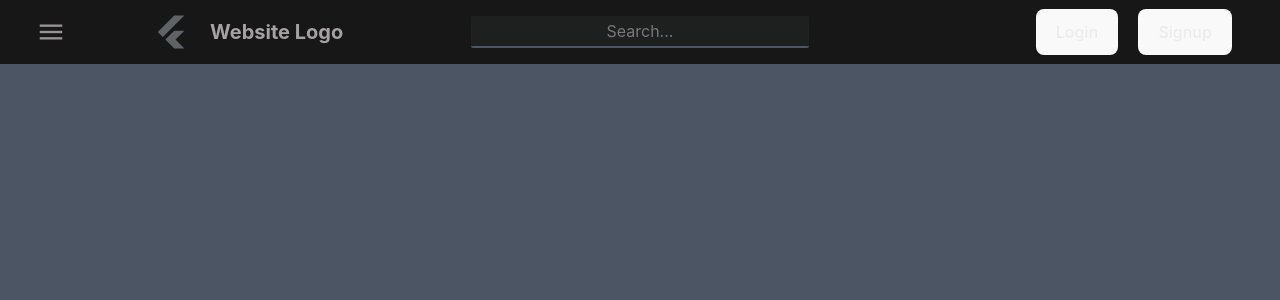
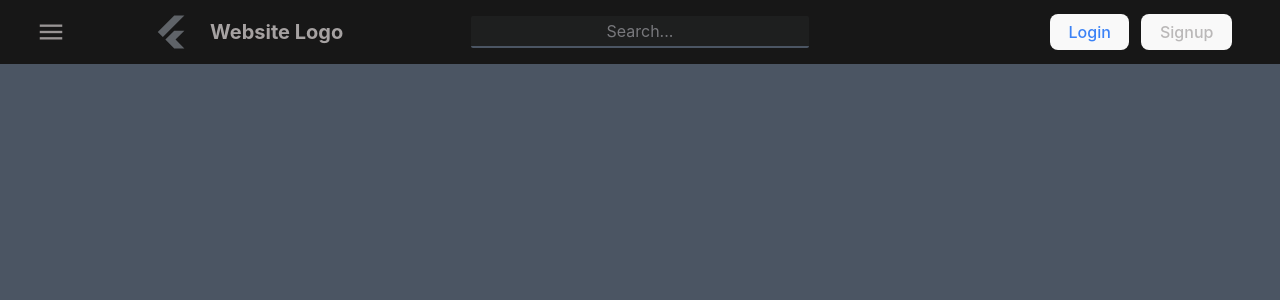
Before and after one commit to AshGitHubAcc/academia_link, a React (Vite) app in the folder frontend/: page /home in a window 1280 px wide. Shown: the top 300 px of the page. Built offline with nearby package versions, Linux system fonts and the light colour scheme.

Commit message:
cool button added

```diff
--- a/frontend/src/components/Header.tsx
+++ b/frontend/src/components/Header.tsx
@@ -4,7 +4,6 @@ import '@fontsource/roboto/400.css';
 import '@fontsource/roboto/500.css';
 import '@fontsource/roboto/700.css';
 
-import TextField from '@mui/material/TextField';
 import test_logo from '../assets/test_logo.svg';
 import { useState, useEffect } from 'react';
 
@@ -19,7 +18,7 @@ export default function Header() {
         <div className='flex-1 flex gap-5 justify-start items-center h-full'>
 
             <div className='px-2 ml-5 mr-10 flex items-center justify-center
-                 activate-effect hover:scale-x-150 transition-transform duration-500 ease-in-out
+                 activate-effect hover:scale-x-150 transition-transform duration-500 ease-in-ou hover:cursor-pointer
             '>
                 <span className="material-symbols-outlined text-[#989494] text-3xl">menu</span>
             </div>
@@ -38,14 +37,12 @@ export default function Header() {
              focus:placeholder:text-[#838485] hover:placeholder:text-[#000000] placeholder:duration-500
              placeholder:transition-colors text-gray-400 text-center hover:text-black focus:text-black
              hover:w-full focus:w-full
-
             '  />
-
         </div>
         <div className=' flex-1 h-full flex justify-end items-center'>
-            <div className=' mr-10 flex gap-5'>
-            <button>Login</button>
-            <button>Signup</button>
+            <div className=' mr-10 flex gap-3'>
+            <button className='text-blue-500 '>Login</button>
+            <button className='  text-[#bab8b8]'>Signup</button>
             </div>
 
         </div>
--- a/frontend/src/css/hover.css
+++ b/frontend/src/css/hover.css
@@ -1,15 +1,8 @@
-.hover-effect > * {
-    transition: color 2s ease-in-out, transform 2s ease-in-out,
-}
-.hover-effect:hover > * {
-  transform: scalex(1.5);
-  color: rgb(208, 208, 208);
-  cursor: pointer;
-}
+
 
 .activate-effect > * {
     transition: transform 100ms ease-in-out,
   }
 .activate-effect:active > * {
-  transform: scale(0.9);
+  transform: scale(0.8);
 }
--- a/frontend/src/index.css
+++ b/frontend/src/index.css
@@ -38,22 +38,40 @@ h1 {
 }
 
 button {
+  position: relative;
   border-radius: 8px;
   border: 1px solid transparent;
-  padding: 0.6em 1.2em;
+  padding: 0.3em 1.1em;
   font-size: 1em;
   font-weight: 500;
   font-family: inherit;
   background-color: #1a1a1a;
   cursor: pointer;
-  transition: border-color 0.25s;
+  transition: border-color 0.4s ease-in-out, transform 0.05s ease-in-out, color 0.1s ease-in-out, text-decoration 0.5s ease-in-out
 }
 button:hover {
   border-color: #646cff;
 }
-button:focus,
-button:focus-visible {
-  outline: 4px auto -webkit-focus-ring-color;
+
+button:active {
+  transform: scale(0.9);
+}
+
+button::after {
+  position: absolute;
+
+  content: '';
+  background-color: rgb(20, 103, 220);
+  height: 2px;
+  width: 0px;
+  bottom: 4px;
+  left: 15%;
+
+  transition: width 0.4s ease-in-out;
+}
+
+button:hover::after {
+  width: 70%;
 }
 
 @media (prefers-color-scheme: light) {
@@ -62,7 +80,7 @@ button:focus-visible {
     background-color: #ffffff;
   }
   a:hover {
-    color: #747bff;
+    color: #a2a6eb;
   }
   button {
     background-color: #f9f9f9;
```
